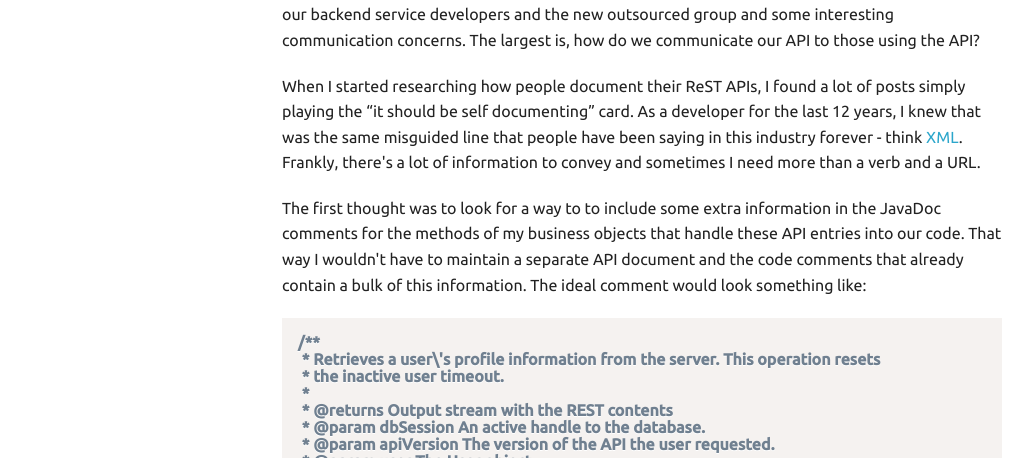
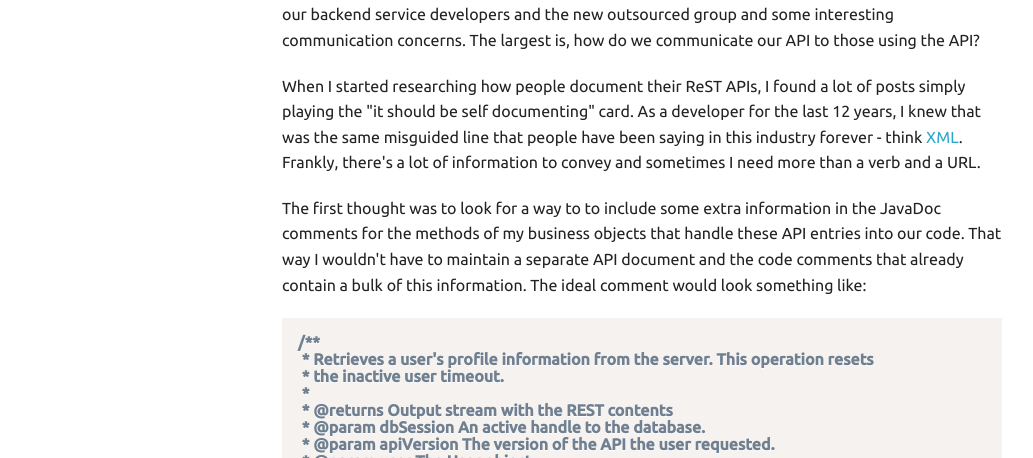
Before and after one commit to dhable/caffeinatedideas.com, a Jekyll site: the page built from _posts/2012-08-20-documenting-rest.markdown, in a window 1280 px wide. Shown: the part 343-801 px from the top of the page, without its empty margins (123-1156 px from the left). Built offline with Jekyll 4.4.1, drawn with Linux system fonts in a browser that asks for light colours; nearby versions of some CDN libraries; comment, search, counter and statistics services are not loaded; some of the changed text lies outside the part shown.

Commit message:
Fixes Issue #8

```diff
--- a/_posts/2012-08-20-documenting-rest.markdown
+++ b/_posts/2012-08-20-documenting-rest.markdown
@@ -18,7 +18,7 @@ concerns. The largest is, how do we communicate our API to those using the API?
 <!--EndExcerpt-->
 
 When I started researching how people document their ReST APIs, I found a lot of
-posts simply playing the "it should be self documenting" card. As a developer for
+posts simply playing the \"it should be self documenting\" card. As a developer for
 the last 12 years, I knew that was the same misguided line that people have been
 saying in this industry forever - think [XML][xml-myths]. Frankly, there\'s a lot of
 information to convey and sometimes I need more than a verb and a URL.
@@ -31,7 +31,7 @@ look something like:
 
 {% prism java %}
 /**
- * Retrieves a user\'s profile information from the server. This operation resets
+ * Retrieves a user's profile information from the server. This operation resets
  * the inactive user timeout.
  *
  * @returns Output stream with the REST contents
```
